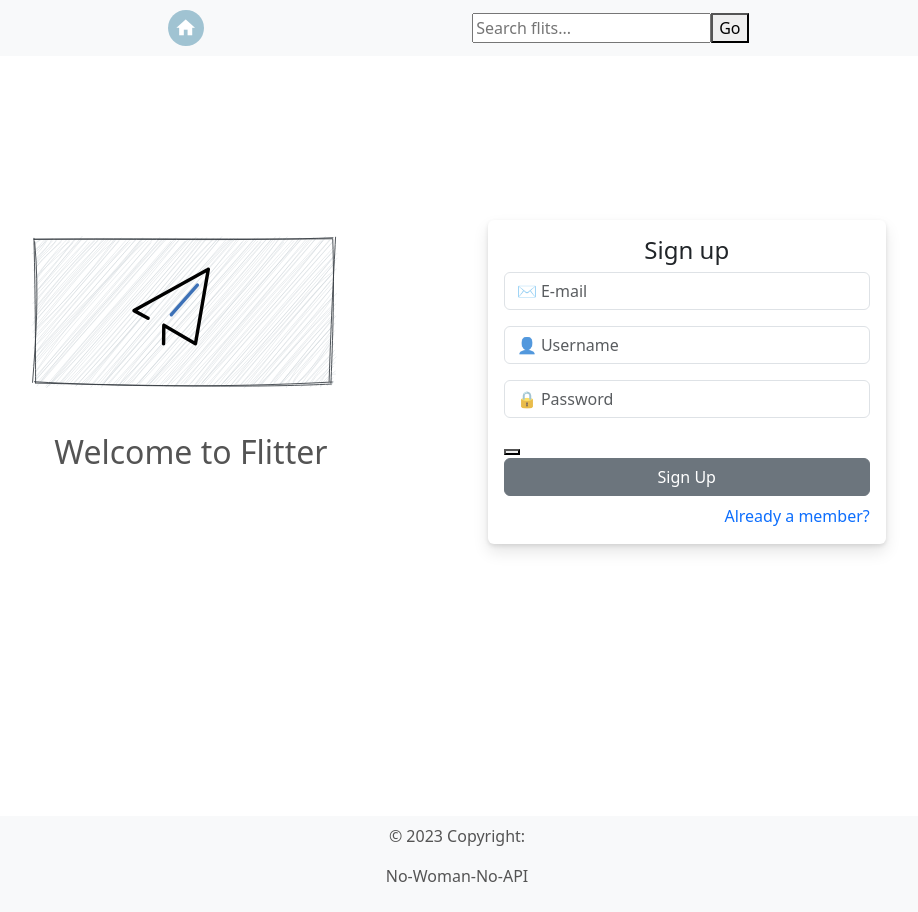
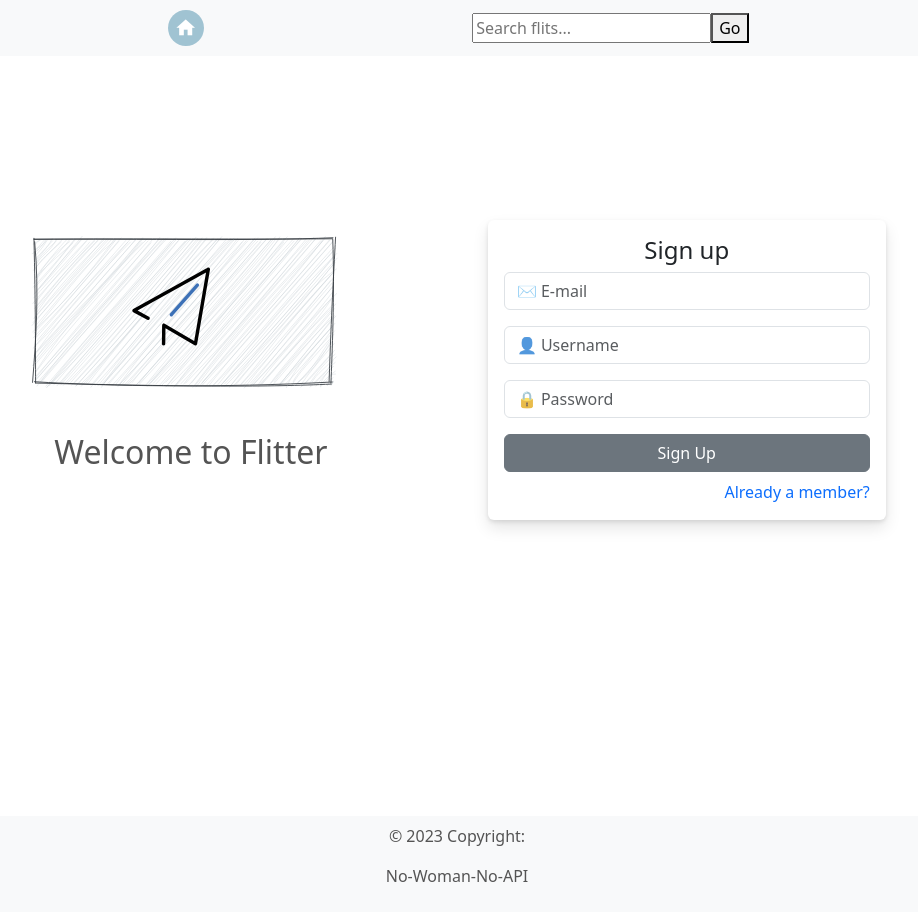
Before and after one commit to No-Woman-No-Work/Glitter-Vue, a Vue app: page /signup in a window 1280 px wide. Shown: the whole page, without its empty margins (183-1101 px from the left). Built offline with nearby package versions, Linux system fonts and the light colour scheme.

Commit message:
implement action to CustomCard button in SignupView and LoginView. Necessary fix error in function called

```diff
--- a/src/views/LoginView.vue
+++ b/src/views/LoginView.vue
@@ -8,7 +8,11 @@
 				</div>
 			</div>
 			<div class="col-lg-6">
-				<custom-card :btns="btnArray" :link="linkArray" class="mx-auto custom-card">
+				<custom-card
+				:btns="btnArray"
+				:link="linkArray"
+				class="mx-auto custom-card"
+				>
 					<h4 class="text-center">Sign in</h4>
 
 					<form @submit.prevent="login">
@@ -18,10 +22,9 @@
 						<div class="mb-3 mt-2">
 							<input type="password" class="form-control" v-model="password" placeholder="🔒 Password" />
 						</div>
-						<!-- <div class="text-danger">{{ errorMessage }}</div>
+						<div class="text-danger">{{ errorMessage }}</div>
 						<div class="text-center mt-2">
-						<button class="btn-secondary">Login</button> -->
-						<!-- </div> -->
+						</div>
 					</form>
 				</custom-card>
 			</div>
@@ -52,19 +55,21 @@ export default {
 				route: "/new-password"
 			},
 		];
-		const btnArray = [
+		const btnArray = ref([
 			{
 				txt: "Login",
 				class: "btn-secondary",
+				action: () => login()
 			},
-		];
+		]);
+
 		const username = ref("");
 		const password = ref("");
 		const errorMessage = ref("");
 
 		async function login() {
 			try {
-				const response = await flitterApi.post("/login", {
+				const response = await flitterApi.post("/auth/login", {
 					username: username.value,
 					password: password.value,
 				});
--- a/src/views/SignupView.vue
+++ b/src/views/SignupView.vue
@@ -32,7 +32,7 @@
 							<input
 							type="password" class="form-control" placeholder="🔒 Password" v-model="password"/>
 						</div>
-						<button @clic.prevent="signup"></button>
+
 					</form>
 				</custom-card>
 			</div>
@@ -63,22 +63,26 @@ export default {
 			}
 		];
 
-		const btnArray = ref([{
-			txt: 'Sign Up',
-			class: 'btn-secondary',
-			action: 'signup'
-		}]);
+		const btnArray = ref([
+			{
+				txt: 'Sign Up',
+				class: 'btn-secondary',
+				action: () => signup()
+			}
+		]);
 
 		const email = ref("");
 		const username = ref("");
 		const password = ref("");
 		const errorMessage = ref("");
 
+
 		async function signup() {
 			const usernameRegex = /^[a-zA-Z0-9_]+$/;
 			if (!usernameRegex.test(username.value)) {
+				console.log('username can only contain letters, numbers or the character _')
 				errorMessage.value = "Username can only contain letters, numbers or the character _";
-				return;
+				return; // ESTO LO HACE BIEN
 			}
 			try {
 				const result = await checkEmailAndUsername(email.value, username.value);
@@ -91,11 +95,13 @@ export default {
 					username: username.value,
 					password: password.value,
 				});
+
+				// if everything´s fine, redirect to loginView
 				this.$router.push("/login");
 
 			} catch (error) {
+				console.log('Error interno del servidor 500') //cambiar
 				// errorMessage.value = error.response.data.message;
-				console.log('email o username repes 500') //cambiar
 			}
 		}
 
@@ -105,6 +111,7 @@ export default {
 					email: email
 				});
 				if (emailResponse.status === 500) {
+					console.log('this email already exists')
 					return "This email already exists";
 				}
 
@@ -112,11 +119,16 @@ export default {
 					username: username
 				});
 				if (usernameResponse.status === 500) {
+					console.log("This username already exists")
 					return "This username already exists";
+
 				}
 
+				console.log('ok')
 				return "ok";
 			} catch (error) {
+				console.log('Something went wrong')
+				// errorMessage.value = error.response.data.message;
 				return "Something went wrong";
 			}
 		}
```
